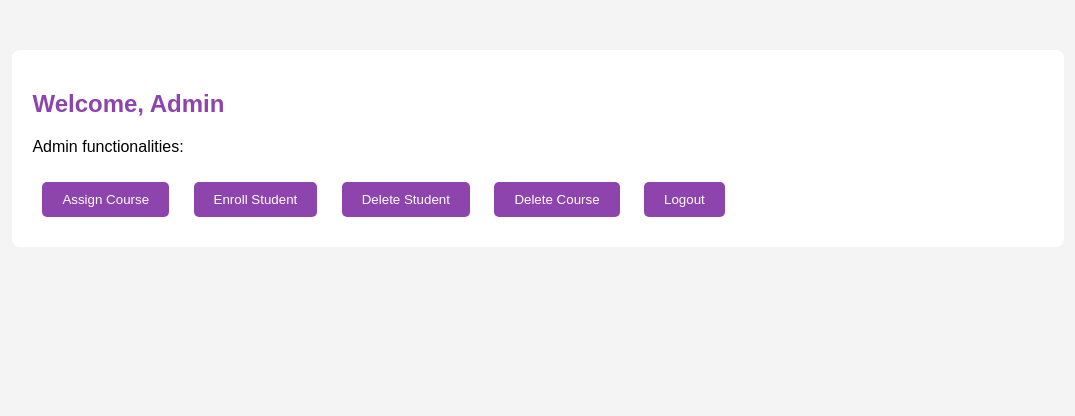
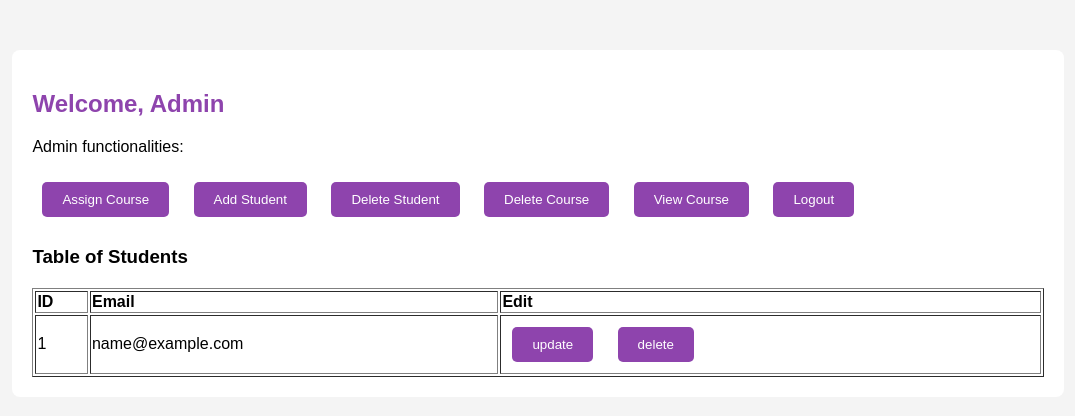
Before and after one commit to Gitnji/SMS, a PHP site: page /views/admin_dashboard.php in a window 1280 px wide. Shown: the top 416 px of the page, without its empty margins (102-1177 px from the left). Run offline with PHP 8.4, Linux system fonts and the light colour scheme; tables that the repository leaves empty or names only in its code hold one stand-in row (values such as "Sample post").

Commit message:
admin delete user

```diff
--- a/views/admin_dashboard.php
+++ b/views/admin_dashboard.php
@@ -1,4 +1,52 @@
-<!-- views/admin_dashboard.php -->
+<?php
+require_once '../core/database.php';
+//request method
+/*$method = $_SERVER['REQUEST_METHOD'];
+$inpput = json_decode(file_get_contents('php://input'), true);
+switch($method){
+    case 'GET':
+        // Handle GET request
+        if (isset($_GET['id'])) {
+            $id = $_GET['id'];
+            $result = $conn->query("SELECT * FROM users WHERE id = $id");
+            $data = $result->fetch_assoc();
+            echo json_encode($data);
+        } else {
+            $result = $conn->query("SELECT * FROM users");
+            $users = [];
+            while ($row = $result->fetch_assoc()) {
+                $users[] = $row;
+            }
+            echo json_encode($users);
+        }
+        break;
+    case 'POST':
+        // Handle POST request
+        $name = $inpput['name'];
+        $email = $inpput['email'];
+        $stmt = $conn->prepare("INSERT INTO users (name, email) VALUES (?, ?)");
+        $stmt->bind_param("ss", $name, $email);
+        if ($stmt->execute()) {
+            echo json_encode(['message' => 'User created successfully']);
+        } else {
+            echo json_encode(['error' => $stmt->error]);
+        }
+        break;
+    case 'PUT':
+        // Handle PUT request
+        $id = $_GET['id'];
+        $name = $inpput['name'];
+        $email = $inpput['email'];
+        $stmt = $conn->prepare("UPDATE users SET name = ?, email = ? WHERE id = ?");
+        $stmt->bind_param("ssi", $name, $email, $id);
+        if ($stmt->execute()) {
+            echo json_encode(['message' => 'User updated successfully']);
+        } else {
+            echo json_encode(['error' => $stmt->error]);
+        }
+        break;
+}*/
+?>
 <!DOCTYPE html>
 <html>
 <head>
@@ -13,12 +61,35 @@
 <body>
     <div class="container">
         <h2>Welcome, Admin</h2>
-        <p>Admin functionalities:</p>
-        <button>Assign Course</button>
-        <button>Enroll Student</button>
-        <button>Delete Student</button>
-        <button>Delete Course</button>
+        <a><p>Admin functionalities:</p></a>
+        <a><button>Assign Course</button></a>
+        <a href="../views/register.php"><button>Add Student</button></a>
+        <a><button>Delete Student</button></a>
+        <a><button>Delete Course</button></a>
+         <a><button>View Course</button></a>
         <a href="../views/login.php"><button>Logout</button></a>
+        <div class="table">
+          <p><h3>Table of Students</h3></p>
+            <table border="1" style="width: 100%; text-align: left; margin-top: 20px;">
+                <tr>
+                    <th>ID</th>
+                    <th>Email</th>
+                    <th>Edit</th>
+                </tr>
+                <?php
+                $result = $conn->query("SELECT * FROM users");
+                while ($row = $result->fetch_assoc()) {
+                    echo "<tr>";
+                    echo "<td>" . $row['id'] . "</td>";
+                    echo "<td>" . $row['email'] . "</td>";
+                    echo "<td>
+                    <a href='/'><button>update</button></a>
+                    <a href='../models/admin/delete.php'><button>delete</button></a>
+                    </td>";
+                    echo "</tr>";
+                }
+                ?>
+        </div>
     </div>
 </body>
 </html>
```
Also changed, not shown: models/admin/delete.php (added, +17 -0 lines), index.php (added), models/admin/update.php (added).
